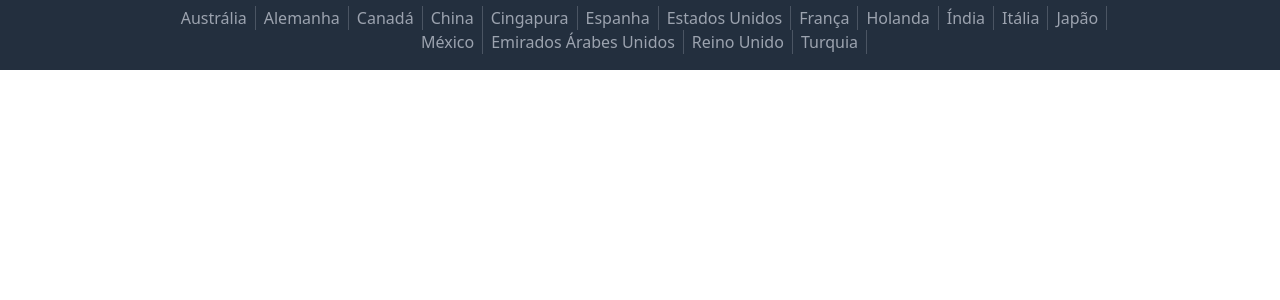
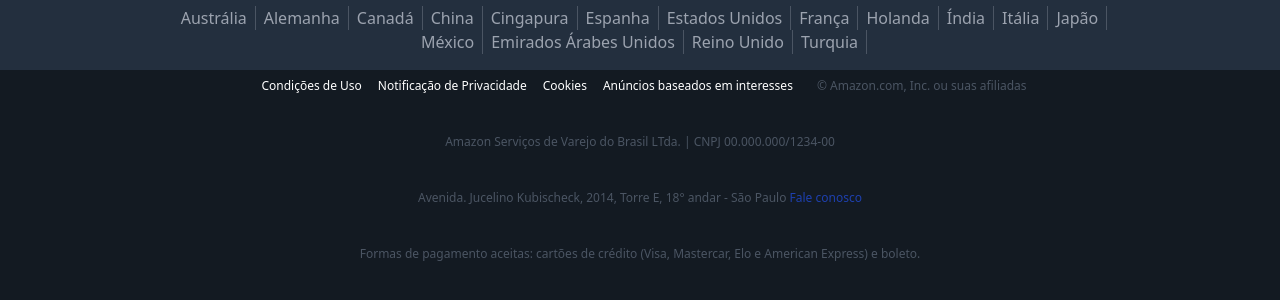
Before and after one commit to Felype-Henrique/amazon-tailwind, a website: page src/index.html in a window 1280 px wide. Shown: the part 2189-2489 px from the top of the page. Before the commit the page ends 2259 px from the top, so only its background shows below. Drawn offline with Linux system fonts and the light colour scheme.

Commit message:
footer-end

```diff
--- a/src/index.html
+++ b/src/index.html
@@ -829,6 +829,29 @@
           </li>
         </ul>
       </div>
+
+      <div class="flex flex-col items-center bg-darkblue-950 text-xs pt-8 md:pt-2">
+        <div class="flex flex-col md:flex-row mb-10">
+          <ul class="flex">
+            <li class="px-2 border-none md:border-r text-center md:text-left border-gray-600 hover:underline">
+              <a href="#">Condições de Uso</a>
+            </li>
+            <li class="px-2 border-none md:border-r text-center md:text-left border-gray-600 hover:underline">
+              <a href="#">Notificação de Privacidade</a>
+            </li>
+            <li class="px-2 border-none md:border-r text-center md:text-left border-gray-600 hover:underline">
+              <a href="#">Cookies</a>
+            </li>
+            <li class="px-2 border-none md:border-r text-center md:text-left border-gray-600 hover:underline">
+              <a href="#">Anúncios baseados em interesses</a>
+            </li>
+          </ul>
+          <span class="text-center md:text-left mt-8 md:mt-0 ml-4 text-gray-600">&copy; Amazon.com, Inc. ou suas afiliadas</span>
+        </div>
+        <p class="hidden md:block mb-10 text-gray-600">Amazon Serviços de Varejo do Brasil LTda. | CNPJ 00.000.000/1234-00</p>
+        <p class="hidden md:block mb-10 text-gray-600">Avenida. Jucelino Kubischeck, 2014, Torre E, 18° andar - São Paulo <a href="#" class="text-blue-800">Fale conosco</a></p>
+        <p class="hidden md:block mb-10 text-gray-600">Formas de pagamento aceitas: cartões de crédito (Visa, Mastercar, Elo e American Express) e boleto.</p>
+      </div>
     </footer>
   </body>
 </html>
```
Also changed, not shown: dist/output.css.
